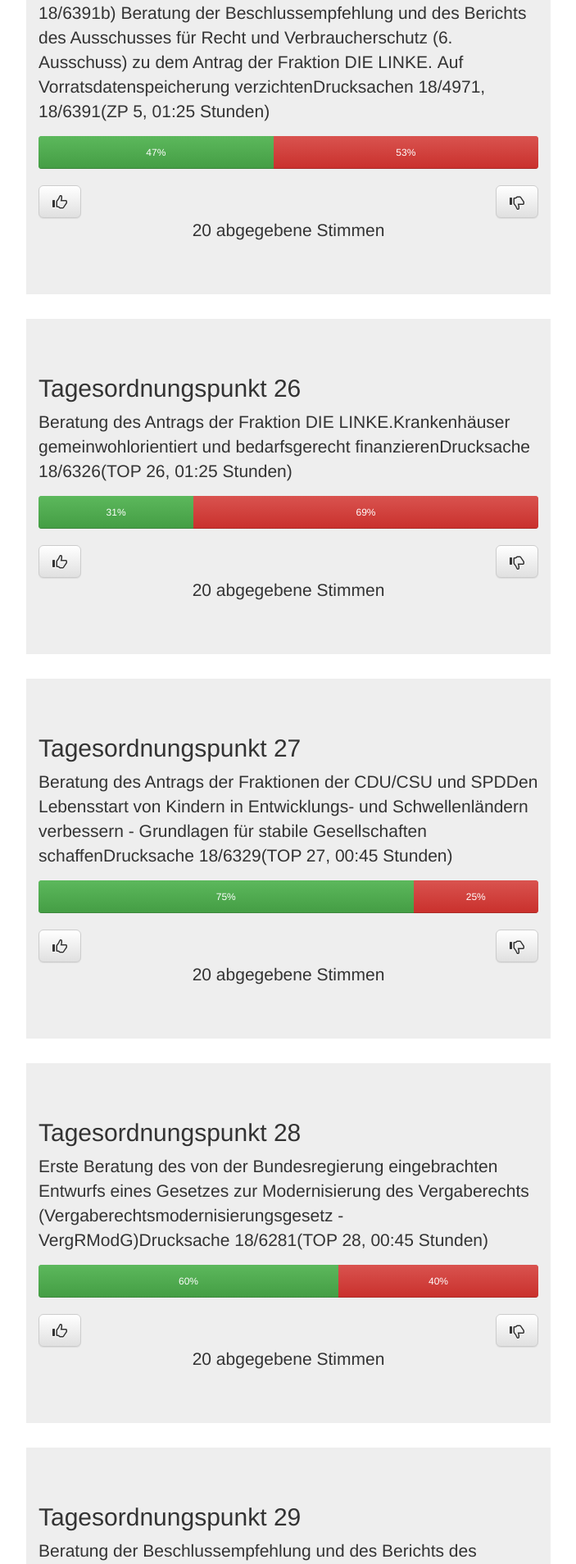
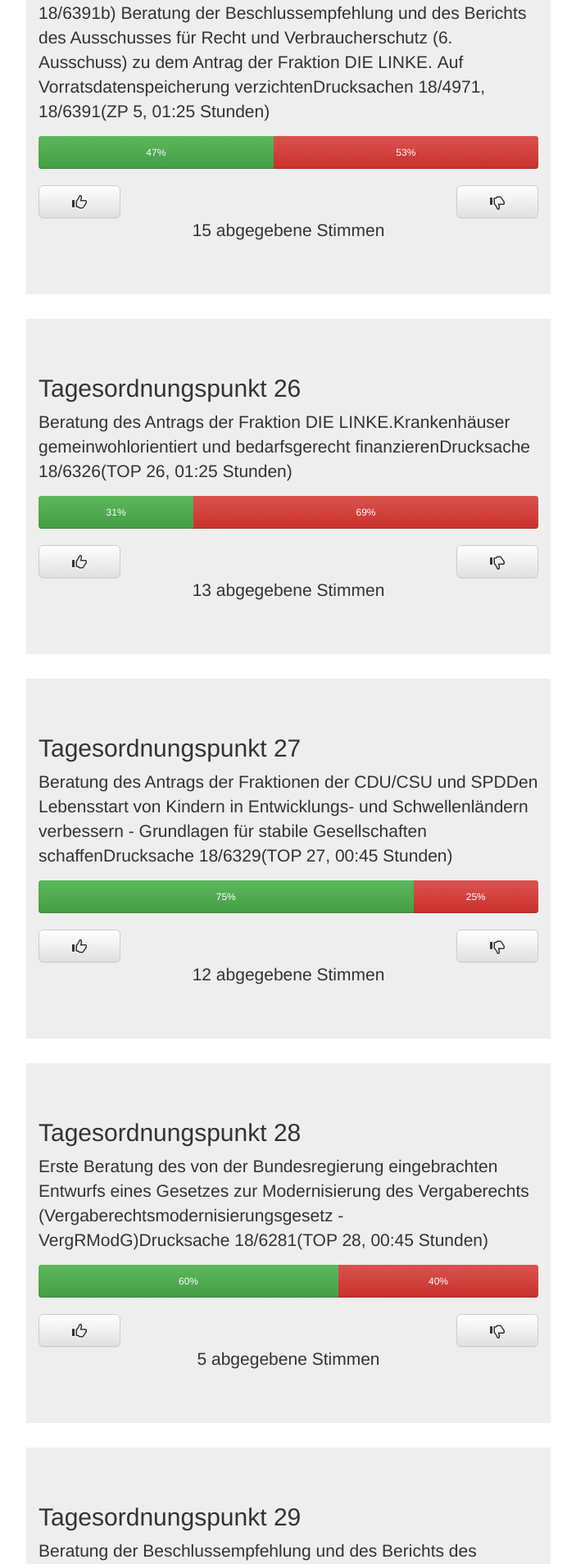
Before and after one commit to Jugendhackt/polivote, a Django app: template templates/index.html in a window 1280 px wide. Shown: the part 680-2588 px from the top of the page at 82% size, without its empty margins (288-991 px from the left). Run offline with Django 3.2, Linux system fonts and the light colour scheme; the template is opened without the code that fills it: values that come from a table or form of the project are taken from there, others are empty; data comes from the database, SQL or seed files in the repository; both versions use the stored data as it was after the commit; some libraries are stand-ins or nearby versions.

Commit message:
Fix everything

```diff
--- a/polls/models.py
+++ b/polls/models.py
@@ -8,17 +8,20 @@ class Entry(models.Model):
     datum = models.DateTimeField()
     upvotes = models.IntegerField(default = 0)
     downvotes = models.IntegerField(default = 0)
+    total = models.IntegerField(default = 0)
 
     def __str__(self):
         return self.tpunkt
 
     def upvotepercent(self):
+        self.total = self.upvotes + self.downvotes
         if (self.upvotes + self.downvotes)==0:
             return 0
         else:
             return round(self.upvotes / (self.upvotes + self.downvotes) * 100)
 
     def downvotepercent(self):
+        self.total = self.upvotes + self.downvotes
         if (self.upvotes + self.downvotes)==0:
             return 0
         else:
--- a/static/style.css
+++ b/polls/static/polls/style.css
@@ -42,7 +42,7 @@ html {
     border: 2px;
 }
 
-div.jumbotron > button {
+div.jumbotron > form > button {
     width: 100px;
 }
 
--- a/templates/index.html
+++ b/templates/index.html
@@ -1,7 +1,8 @@
 <html>
 
 <head>
-    <link rel="stylesheet" href="/static/style.css">
+    <link rel="stylesheet" href="/static/polls/style.css">
+    <link rel="stylesheet" href="../static/polls/style.css">
     <link rel="stylesheet" href="https://maxcdn.bootstrapcdn.com/bootstrap/3.3.5/css/bootstrap.min.css">
     <!-- Optional theme -->
     <link rel="stylesheet" href="https://maxcdn.bootstrapcdn.com/bootstrap/3.3.5/css/bootstrap-theme.min.css">
@@ -39,7 +40,7 @@
                 <button type="submit" class="btn btn-default btn-lg pull-right" name="down">
                     <span class="glyphicon glyphicon-thumbs-down" aria-hidden="true"></span>
                 </button>
-                <p class="text-center">20 abgegebene Stimmen</p>
+                <p class="text-center"> {{ entry.total }} abgegebene Stimmen</p>
             </form>
         </div>
     </div>
```
Also changed, not shown: db.sqlite3, polls/migrations/0006_entry_total.py (added).
